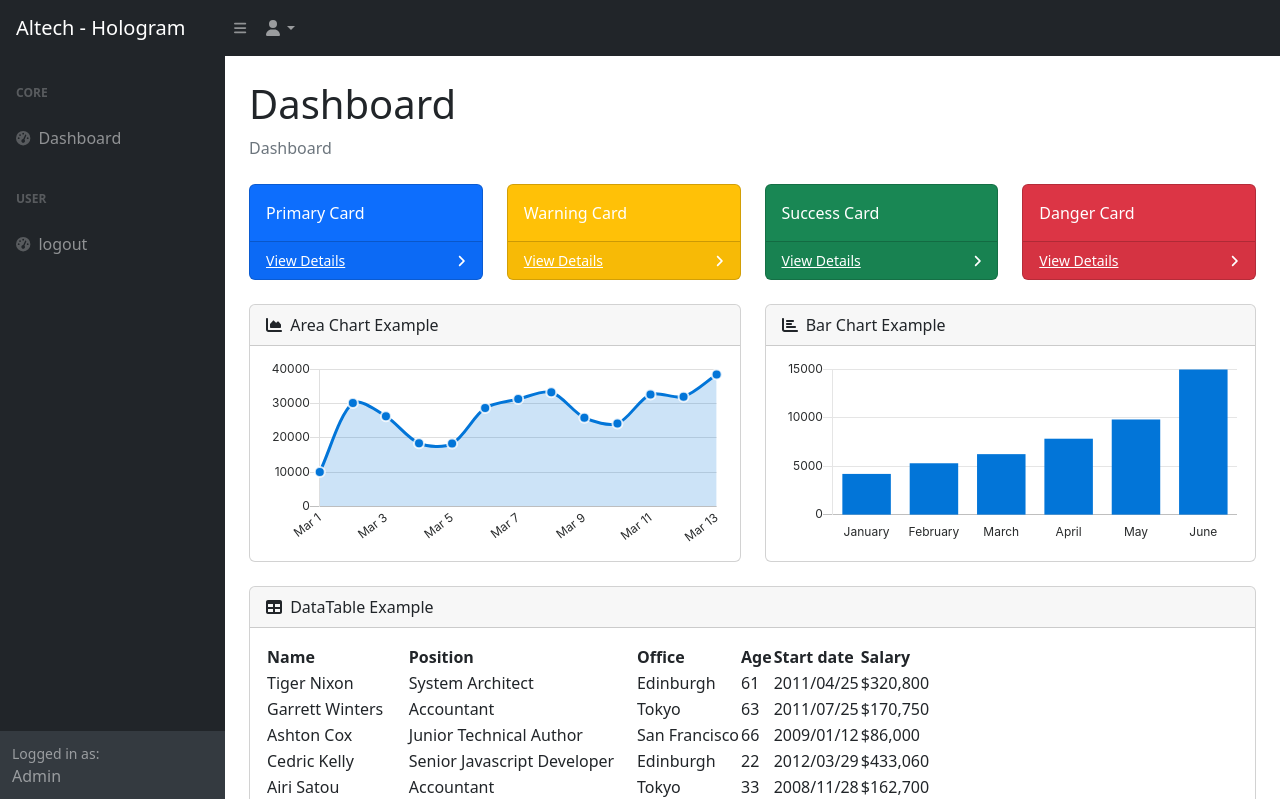
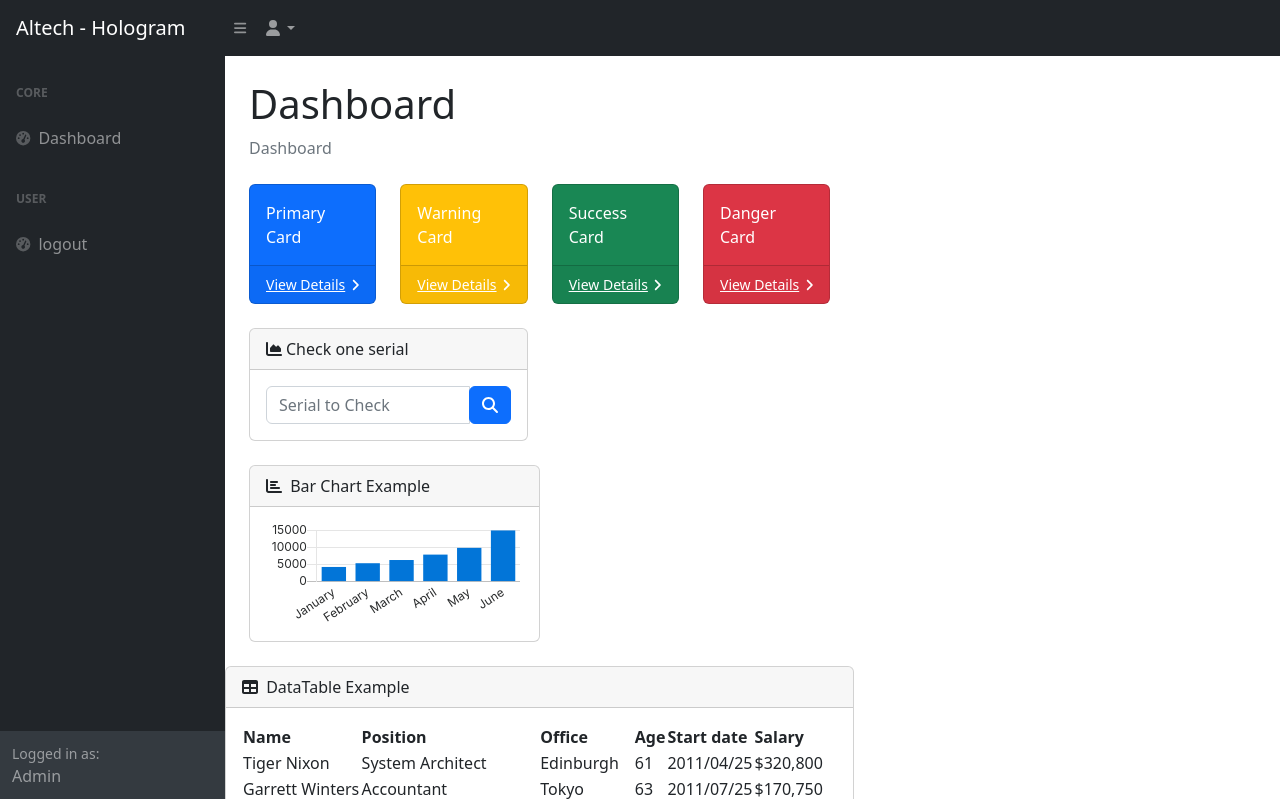
Before and after one commit to yshabanei/sms_verify_with_db_and_answer-, a Flask app: page / in a window 1280 px wide. Shown: the top 799 px of the page. Run offline with Flask 3, Linux system fonts and the light colour scheme; a user stored in the database is signed in; some libraries are stand-ins or nearby versions.

Commit message:
The possibility of checking a serial number from the management panel

```diff
--- a/main.py
+++ b/main.py
@@ -129,6 +129,15 @@
             flash("Invalid username or password.")
             return redirect(url_for("login"))
     return render_template("login.html")
+
+
+@app.route("/check_one_serial", methods=["POST"])
+@login_required
+def check_one_serial():
+    serial_to_check = request.form["serial"]
+    answer = check_serial(normalize_string(serial_to_check))
+    flash(answer, "info")
+    return redirect("/")
 
 
 @app.route("/logout")
--- a/templates/index.html
+++ b/templates/index.html
@@ -97,11 +97,18 @@
                         <div class="row">
                             <div class="col-xl-6">
                                 <div class="card mb-4">
-                                    <div class="card-header">
-                                        <i class="fas fa-chart-area me-1"></i>
-                                        Area Chart Example
+                                    <div class="card-header"><i class="fas fa-chart-area me-1"></i>Check one serial</div>
+                                    <div class="card-body">
+                                        <form method="POST" action="/check_one_serial" class"d-none d-md-inline-block form-inline ml-auto mr-0 mr-md-3 my-2 my-md-0">
+                                            <div class="input-group">
+                                                <input class="form-control" type="text" placeholder="Serial to Check" aria-label="Search"
+                                                aria-describedby="basic-addon2" name="serial" />
+                                                <div class="input-group-append">
+                                                    <button class="btn btn-primary" type="submit"><i class="fas fa-search"></i></button>
+                                                </div>
+                                            </div>
+                                        </div>
                                     </div>
-                                    <div class="card-body"><canvas id="myAreaChart" width="100%" height="40"></canvas></div>
                                 </div>
                             </div>
                             <div class="col-xl-6">
```
